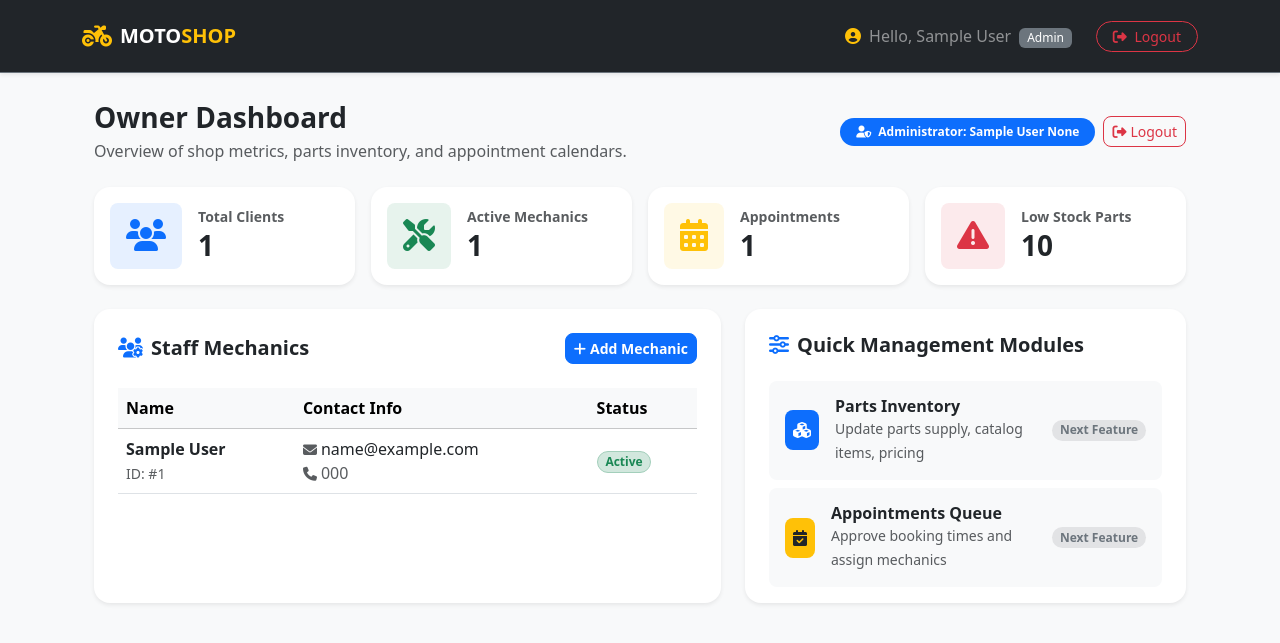
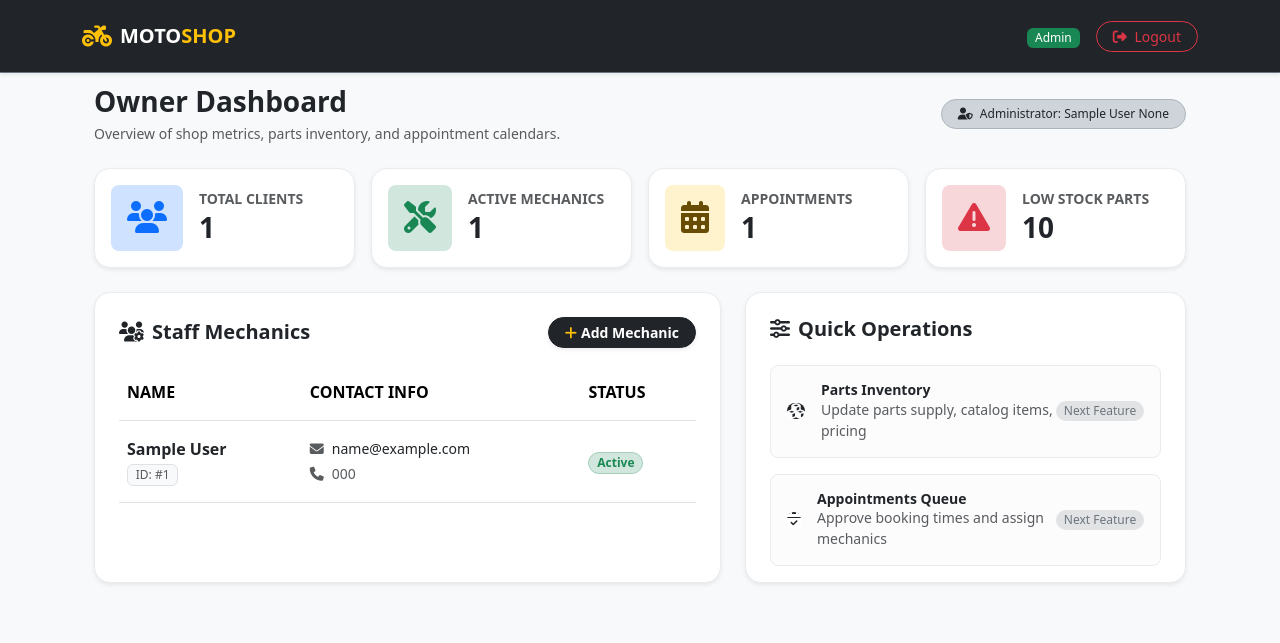
Before and after one commit to jinoestillore-infotech/MotoFix-Remake, a Flask app: template app/templates/owner-page/dashboard.html in a window 1280 px wide. Shown: the top 643 px of the page. Run offline with Flask 3, Linux system fonts and the light colour scheme; the visitor is signed in with stand-in values (Sample User, id 1); tables that the repository leaves empty hold one stand-in row (values such as "Sample post"); the template is opened without the code that fills it: most values are stand-ins (such as "Sample title", 1, 10 or a date in 2020).

Commit message:
Improve the UI of base and dashboard

```diff
--- a/app/templates/layouts/base.html
+++ b/app/templates/layouts/base.html
@@ -33,8 +33,8 @@
                 <ul class="navbar-nav ms-auto align-items-center">
                     {% if session.get('user_id') %}
                         <li class="nav-item">
-                            <span class="nav-link text-white-50 me-3">
-                                <i class="fa-solid fa-user-circle me-1 text-warning"></i> Hello, {{ session.get('first_name') }} <span class="badge bg-secondary ms-1 fw-normal text-capitalize">{{ session.get('role_name') }}</span>
+                            <span class="nav-link text-white-50 me-2">
+                                <span class="badge bg-success fw-normal text-capitalize px-2">{{ session.get('role_name') }}</span>
                             </span>
                         </li>
                         <li class="nav-item">
--- a/app/templates/owner-page/dashboard.html
+++ b/app/templates/owner-page/dashboard.html
@@ -3,124 +3,113 @@
 {% block title %}Owner Dashboard - MotoFix{% endblock %}
 
 {% block content %}
-<div class="container-fluid py-4">
-    <!-- Header Block -->
-    <div class="d-flex justify-content-between align-items-center flex-wrap mb-4">
+<div class="container-fluid py-2">
+    <div class="d-flex justify-content-between align-items-center flex-wrap gap-3 mb-4">
         <div>
             <h1 class="h3 mb-1 text-dark fw-bold">Owner Dashboard</h1>
-            <p class="text-muted mb-0">Overview of shop metrics, parts inventory, and appointment calendars.</p>
+            <p class="text-muted small mb-0">Overview of shop metrics, parts inventory, and appointment calendars.</p>
         </div>
         <div class="d-flex align-items-center gap-2">
-            <span class="badge bg-primary px-3 py-2 rounded-pill fs-7">
-                <i class="fas fa-user-shield me-1"></i> Administrator: {{ session.get('first_name') }} {{ session.get('last_name') }}
+            <span class="badge bg-dark-subtle text-dark border border-dark-subtle px-3 py-2 rounded-pill small fw-medium">
+                <i class="fas fa-user-shield me-1 text-dark"></i> Administrator: {{ session.get('first_name') }} {{ session.get('last_name') }}
             </span>
-            <a href="{{ url_for('auth.logout') }}" class="btn btn-outline-danger btn-sm rounded-3">
-                <i class="fas fa-sign-out-alt me-1"></i>Logout
-            </a>
         </div>
     </div>
 
-    <!-- Stats Panel -->
     <div class="row g-3 mb-4">
-        <!-- Total Clients Card -->
         <div class="col-12 col-sm-6 col-lg-3">
-            <div class="card border-0 shadow-sm rounded-4 h-100">
+            <div class="card border border-light-subtle shadow-sm rounded-4 h-100">
                 <div class="card-body d-flex align-items-center">
-                    <div class="p-3 rounded-3 bg-light-primary text-primary me-3">
+                    <div class="p-3 rounded-3 bg-primary-subtle text-primary me-3">
                         <i class="fas fa-users fa-2x"></i>
                     </div>
                     <div>
-                        <h6 class="text-muted mb-1 small fw-semibold uppercase">Total Clients</h6>
-                        <h3 class="mb-0 fw-bold text-dark">{{ stats.total_clients }}</h3>
+                        <h6 class="text-muted mb-1 small fw-bold text-uppercase tracking-wider">Total Clients</h6>
+                        <h3 class="mb-0 fw-bold text-dark tracking-tight">{{ stats.total_clients }}</h3>
                     </div>
                 </div>
             </div>
         </div>
 
-        <!-- Total Mechanics Card -->
         <div class="col-12 col-sm-6 col-lg-3">
-            <div class="card border-0 shadow-sm rounded-4 h-100">
+            <div class="card border border-light-subtle shadow-sm rounded-4 h-100">
                 <div class="card-body d-flex align-items-center">
-                    <div class="p-3 rounded-3 bg-light-success text-success me-3">
+                    <div class="p-3 rounded-3 bg-success-subtle text-success me-3">
                         <i class="fas fa-tools fa-2x"></i>
                     </div>
                     <div>
-                        <h6 class="text-muted mb-1 small fw-semibold uppercase">Active Mechanics</h6>
-                        <h3 class="mb-0 fw-bold text-dark">{{ stats.total_mechanics }}</h3>
+                        <h6 class="text-muted mb-1 small fw-bold text-uppercase tracking-wider">Active Mechanics</h6>
+                        <h3 class="mb-0 fw-bold text-dark tracking-tight">{{ stats.total_mechanics }}</h3>
                     </div>
                 </div>
             </div>
         </div>
 
-        <!-- Pending Appointments Card -->
         <div class="col-12 col-sm-6 col-lg-3">
-            <div class="card border-0 shadow-sm rounded-4 h-100">
+            <div class="card border border-light-subtle shadow-sm rounded-4 h-100">
                 <div class="card-body d-flex align-items-center">
-                    <div class="p-3 rounded-3 bg-light-warning text-warning me-3">
+                    <div class="p-3 rounded-3 bg-warning-subtle text-warning-emphasis me-3">
                         <i class="fas fa-calendar-alt fa-2x"></i>
                     </div>
                     <div>
-                        <h6 class="text-muted mb-1 small fw-semibold uppercase">Appointments</h6>
-                        <h3 class="mb-0 fw-bold text-dark">{{ stats.total_appointments }}</h3>
+                        <h6 class="text-muted mb-1 small fw-bold text-uppercase tracking-wider">Appointments</h6>
+                        <h3 class="mb-0 fw-bold text-dark tracking-tight">{{ stats.total_appointments }}</h3>
                     </div>
                 </div>
             </div>
         </div>
 
-        <!-- Low Stock Alert Card -->
         <div class="col-12 col-sm-6 col-lg-3">
-            <div class="card border-0 shadow-sm rounded-4 h-100">
+            <div class="card border border-light-subtle shadow-sm rounded-4 h-100">
                 <div class="card-body d-flex align-items-center">
-                    <div class="p-3 rounded-3 bg-light-danger text-danger me-3">
+                    <div class="p-3 rounded-3 bg-danger-subtle text-danger me-3">
                         <i class="fas fa-exclamation-triangle fa-2x"></i>
                     </div>
                     <div>
-                        <h6 class="text-muted mb-1 small fw-semibold uppercase">Low Stock Parts</h6>
-                        <h3 class="mb-0 fw-bold text-dark">{{ stats.low_stock_parts }}</h3>
+                        <h6 class="text-muted mb-1 small fw-bold text-uppercase tracking-wider">Low Stock Parts</h6>
+                        <h3 class="mb-0 fw-bold text-dark tracking-tight">{{ stats.low_stock_parts }}</h3>
                     </div>
                 </div>
             </div>
         </div>
     </div>
 
-    <!-- Management Workspaces -->
     <div class="row g-4">
-        <!-- Staff Management / Register Mechanic -->
         <div class="col-12 col-lg-7">
-            <div class="card border-0 shadow-sm rounded-4 h-100">
+            <div class="card border border-light-subtle shadow-sm rounded-4 h-100">
                 <div class="card-header bg-transparent border-0 pt-4 px-4 d-flex justify-content-between align-items-center">
-                    <h5 class="fw-bold mb-0 text-dark"><i class="fas fa-users-cog me-2 text-primary"></i>Staff Mechanics</h5>
-                    <button class="btn btn-primary btn-sm rounded-3 fw-bold" data-bs-toggle="modal" data-bs-target="#registerMechanicModal">
-                        <i class="fas fa-plus me-1"></i>Add Mechanic
+                    <h5 class="fw-bold mb-0 text-dark"><i class="fas fa-users-cog me-2 text-dark"></i>Staff Mechanics</h5>
+                    <button class="btn btn-dark btn-sm rounded-pill fw-semibold px-3 shadow-sm" data-bs-toggle="modal" data-bs-target="#registerMechanicModal">
+                        <i class="fas fa-plus me-1 text-warning"></i>Add Mechanic
                     </button>
                 </div>
                 <div class="card-body px-4">
                     {% if mechanics %}
                     <div class="table-responsive">
-                        <table class="table table-hover align-middle">
-                            <thead class="table-light">
-                                <tr>
-                                    <th>Name</th>
-                                    <th>Contact Info</th>
-                                    <th>Status</th>
+                        <table class="table table-hover align-middle mb-0">
+                            <thead>
+                                <tr class="text-uppercase fs-7 text-muted border-bottom">
+                                    <th class="pb-3 fw-semibold">Name</th>
+                                    <th class="pb-3 fw-semibold">Contact Info</th>
+                                    <th class="pb-3 fw-semibold">Status</th>
                                 </tr>
                             </thead>
                             <tbody>
                                 {% for mechanic in mechanics %}
                                 <tr>
-                                    <td>
+                                    <td class="py-3">
                                         <div class="fw-bold text-dark">{{ mechanic.first_name }} {{ mechanic.last_name }}</div>
-                                        <small class="text-muted">ID: #{{ mechanic.id }}</small>
+                                        <span class="badge bg-light text-muted border fw-normal">ID: #{{ mechanic.id }}</span>
                                     </td>
-                                    <td>
-                                        <div class="text-dark"><i class="fas fa-envelope text-muted me-1 small"></i>{{ mechanic.email }}</div>
-                                        <div class="text-muted"><i class="fas fa-phone text-muted me-1 small"></i>{{ mechanic.phone or 'N/A' }}</div>
+                                    <td class="py-3">
+                                        <div class="text-dark small mb-1"><i class="fas fa-envelope text-muted me-2"></i>{{ mechanic.email }}</div>
+                                        <div class="text-muted small"><i class="fas fa-phone text-muted me-2"></i>{{ mechanic.phone or 'N/A' }}</div>
                                     </td>
-                                    <td>
+                                    <td class="py-3">
                                         {% if mechanic.status == 'active' %}
-                                        <span class="badge bg-success-subtle text-success border border-success-subtle rounded-pill">Active</span>
+                                        <span class="badge bg-success-subtle text-success border border-success-subtle rounded-pill px-2.5">Active</span>
                                         {% else %}
-                                        <span class="badge bg-danger-subtle text-danger border border-danger-subtle rounded-pill">Inactive</span>
+                                        <span class="badge bg-danger-subtle text-danger border border-danger-subtle rounded-pill px-2.5">Inactive</span>
                                         {% endif %}
                                     </td>
                                 </tr>
@@ -131,48 +120,47 @@
                     {% else %}
                     <div class="text-center py-5">
                         <div class="text-muted mb-3">
-                            <i class="fas fa-users-slash fa-3x"></i>
+                            <i class="fas fa-users-slash fa-3x text-body-tertiary"></i>
                         </div>
                         <h6 class="fw-bold text-secondary">No Mechanics Onboarded Yet</h6>
-                        <p class="text-muted small">Register mechanic technicians who execute diagnostic services and repair bookings.</p>
+                        <p class="text-muted small max-w-sm mx-auto">Register mechanic technicians who execute diagnostic services and repair bookings.</p>
                     </div>
                     {% endif %}
                 </div>
             </div>
         </div>
 
-        <!-- Quick Controls / Admin Operations -->
         <div class="col-12 col-lg-5">
-            <div class="card border-0 shadow-sm rounded-4 h-100">
+            <div class="card border border-light-subtle shadow-sm rounded-4 h-100">
                 <div class="card-header bg-transparent border-0 pt-4 px-4">
-                    <h5 class="fw-bold mb-0 text-dark"><i class="fas fa-sliders-h me-2 text-primary"></i>Quick Management Modules</h5>
+                    <h5 class="fw-bold mb-0 text-dark"><i class="fas fa-sliders-h me-2 text-dark"></i>Quick Operations</h5>
                 </div>
                 <div class="card-body px-4">
-                    <div class="list-group list-group-flush gap-2">
-                        <div class="list-group-item d-flex justify-content-between align-items-center border-0 bg-light rounded-3 p-3">
+                    <div class="d-flex flex-column gap-3">
+                        <div class="d-flex justify-content-between align-items-center border border-light-subtle bg-light-subtle rounded-3 p-3">
                             <div class="d-flex align-items-center">
-                                <div class="bg-primary text-white rounded-3 p-2 me-3">
+                                <div class="bg-dark text-white rounded-3 p-2.5 me-3 d-flex align-items-center justify-content-center">
                                     <i class="fas fa-cubes"></i>
                                 </div>
                                 <div>
-                                    <h6 class="mb-0 fw-bold text-dark">Parts Inventory</h6>
-                                    <small class="text-muted">Update parts supply, catalog items, pricing</small>
+                                    <h6 class="mb-0 fw-bold text-dark small">Parts Inventory</h6>
+                                    <p class="text-muted small mb-0">Update parts supply, catalog items, pricing</p>
                                 </div>
                             </div>
-                            <span class="badge bg-secondary-subtle text-secondary rounded-pill">Next Feature</span>
+                            <span class="badge bg-secondary-subtle text-secondary rounded-pill fw-medium small">Next Feature</span>
                         </div>
 
-                        <div class="list-group-item d-flex justify-content-between align-items-center border-0 bg-light rounded-3 p-3">
+                        <div class="d-flex justify-content-between align-items-center border border-light-subtle bg-light-subtle rounded-3 p-3">
                             <div class="d-flex align-items-center">
-                                <div class="bg-warning text-dark rounded-3 p-2 me-3">
+                                <div class="bg-dark text-white rounded-3 p-2.5 me-3 d-flex align-items-center justify-content-center">
                                     <i class="fas fa-calendar-check"></i>
                                 </div>
                                 <div>
-                                    <h6 class="mb-0 fw-bold text-dark">Appointments Queue</h6>
-                                    <small class="text-muted">Approve booking times and assign mechanics</small>
+                                    <h6 class="mb-0 fw-bold text-dark small">Appointments Queue</h6>
+                                    <p class="text-muted small mb-0">Approve booking times and assign mechanics</p>
                                 </div>
                             </div>
-                            <span class="badge bg-secondary-subtle text-secondary rounded-pill">Next Feature</span>
+                            <span class="badge bg-secondary-subtle text-secondary rounded-pill fw-medium small">Next Feature</span>
                         </div>
                     </div>
                 </div>
@@ -181,59 +169,50 @@
     </div>
 </div>
 
-<!-- Modal Dialog: Register Mechanic -->
 <div class="modal fade" id="registerMechanicModal" tabindex="-1" aria-labelledby="registerMechanicModalLabel" aria-hidden="true">
     <div class="modal-dialog modal-dialog-centered">
         <div class="modal-content border-0 rounded-4 shadow-lg">
             <div class="modal-header border-0 pb-0 pt-4 px-4">
-                <h5 class="modal-title fw-bold text-dark" id="registerMechanicModalLabel"><i class="fas fa-tools text-primary me-2"></i>Register Shop Mechanic</h5>
+                <h5 class="modal-title fw-bold text-dark" id="registerMechanicModalLabel"><i class="fas fa-tools text-dark me-2"></i>Register Shop Mechanic</h5>
                 <button type="button" class="btn-close" data-bs-close="modal" aria-label="Close"></button>
             </div>
             <form action="{{ url_for('auth.register_post') }}" method="POST">
-                <!-- Force Role ID: 2 for Mechanic -->
                 <input type="hidden" name="role_id" value="2">
 
                 <div class="modal-body p-4">
                     <div class="row g-3">
                         <div class="col-md-6">
-                            <label for="mech_first" class="form-label text-secondary small fw-semibold">First Name</label>
-                            <input type="text" class="form-control bg-light border-0" id="mech_first" name="first_name" placeholder="John" required>
+                            <label for="mech_first" class="form-label text-dark small fw-semibold">First Name</label>
+                            <input type="text" class="form-control border-light-subtle" id="mech_first" name="first_name" placeholder="John" required>
                         </div>
                         <div class="col-md-6">
-                            <label for="mech_last" class="form-label text-secondary small fw-semibold">Last Name</label>
-                            <input type="text" class="form-control bg-light border-0" id="mech_last" name="last_name" placeholder="Smith" required>
+                            <label for="mech_last" class="form-label text-dark small fw-semibold">Last Name</label>
+                            <input type="text" class="form-control border-light-subtle" id="mech_last" name="last_name" placeholder="Smith" required>
                         </div>
                         <div class="col-12">
-                            <label for="mech_email" class="form-label text-secondary small fw-semibold">Email Address</label>
-                            <input type="email" class="form-control bg-light border-0" id="mech_email" name="email" placeholder="smith@motofix.com" required>
+                            <label for="mech_email" class="form-label text-dark small fw-semibold">Email Address</label>
+                            <input type="email" class="form-control border-light-subtle" id="mech_email" name="email" placeholder="smith@motofix.com" required>
                         </div>
                         <div class="col-12">
-                            <label for="mech_phone" class="form-label text-secondary small fw-semibold">Phone Number</label>
-                            <input type="tel" class="form-control bg-light border-0" id="mech_phone" name="phone" placeholder="09xxxxxxxxx">
+                            <label for="mech_phone" class="form-label text-dark small fw-semibold">Phone Number</label>
+                            <input type="tel" class="form-control border-light-subtle" id="mech_phone" name="phone" placeholder="09xxxxxxxxx">
                         </div>
                         <div class="col-md-6">
-                            <label for="mech_pass" class="form-label text-secondary small fw-semibold">Password</label>
-                            <input type="password" class="form-control bg-light border-0" id="mech_pass" name="password" minlength="6" required>
+                            <label for="mech_pass" class="form-label text-dark small fw-semibold">Password</label>
+                            <input type="password" class="form-control border-light-subtle" id="mech_pass" name="password" minlength="6" required>
                         </div>
                         <div class="col-md-6">
-                            <label for="mech_confirm" class="form-label text-secondary small fw-semibold">Confirm Password</label>
-                            <input type="password" class="form-control bg-light border-0" id="mech_confirm" name="confirm_password" minlength="6" required>
+                            <label for="mech_confirm" class="form-label text-dark small fw-semibold">Confirm Password</label>
+                            <input type="password" class="form-control border-light-subtle" id="mech_confirm" name="confirm_password" minlength="6" required>
                         </div>
                     </div>
                 </div>
                 <div class="modal-footer border-0 pt-0 pb-4 px-4">
-                    <button type="button" class="btn btn-light rounded-3 fw-semibold" data-bs-dismiss="modal">Cancel</button>
-                    <button type="submit" class="btn btn-primary rounded-3 fw-bold">Register Mechanic</button>
+                    <button type="button" class="btn btn-light rounded-pill fw-semibold px-3" data-bs-dismiss="modal">Cancel</button>
+                    <button type="submit" class="btn btn-dark rounded-pill fw-semibold px-4 shadow-sm"><i class="fas fa-user-plus me-2 text-warning"></i>Register Mechanic</button>
                 </div>
             </form>
         </div>
     </div>
 </div>
-
-<style>
-    .bg-light-primary { background-color: rgba(13, 110, 253, 0.1); }
-    .bg-light-success { background-color: rgba(25, 135, 84, 0.1); }
-    .bg-light-warning { background-color: rgba(255, 193, 7, 0.1); }
-    .bg-light-danger { background-color: rgba(220, 53, 69, 0.1); }
-</style>
 {% endblock %}
```
